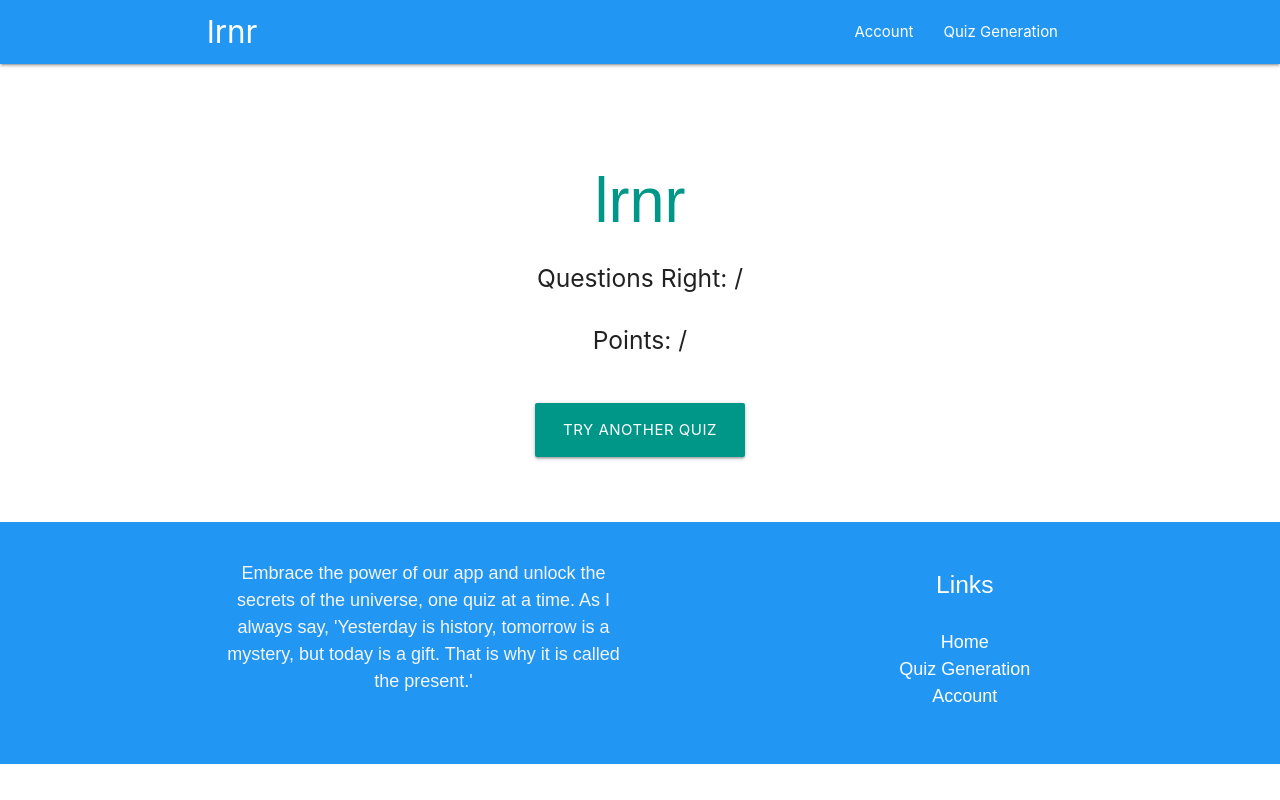
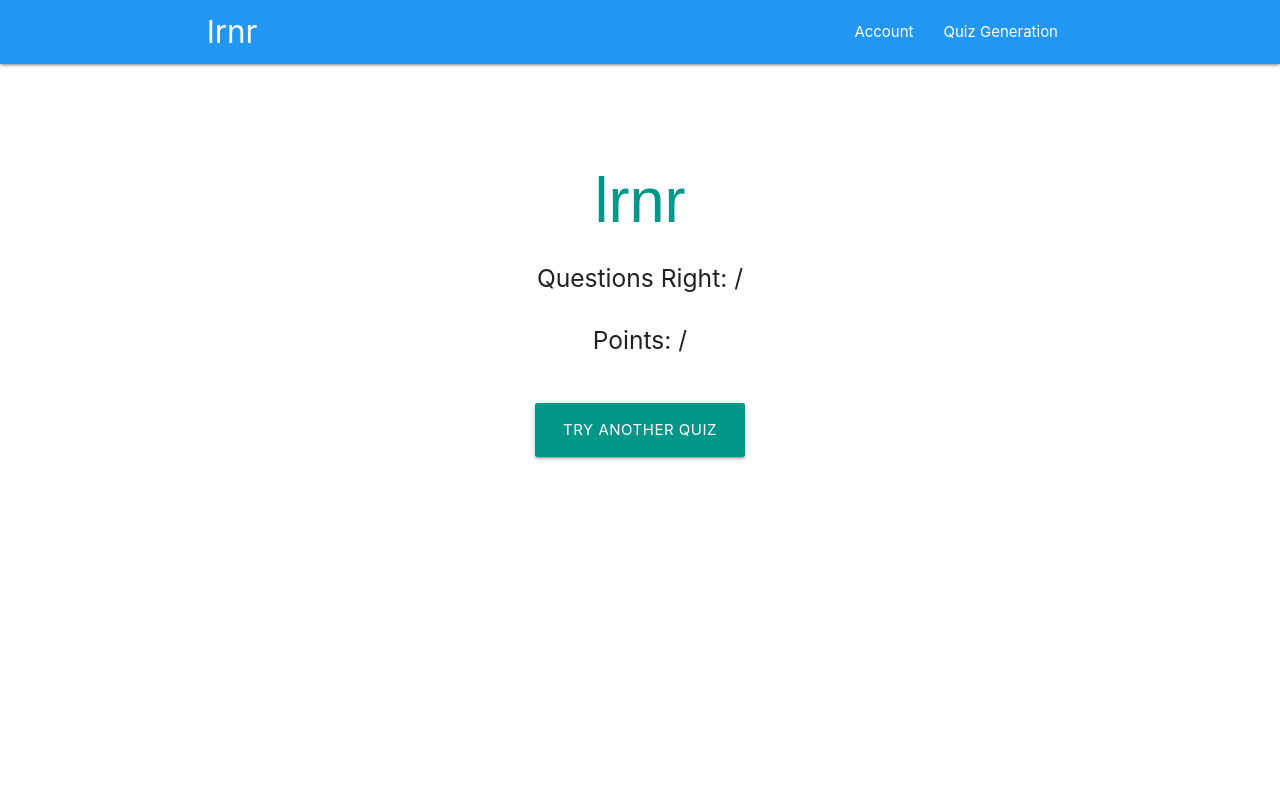
Before and after one commit to florla/lrnr, a React (Create React App) app in the folder frontend/: page /result in a window 1280 px wide. Shown: the top 800 px of the page. Built offline with nearby package versions, Linux system fonts and the light colour scheme.

Commit message:
footer fixed

```diff
--- a/frontend/src/components/Navbar.jsx
+++ b/frontend/src/components/Navbar.jsx
@@ -27,7 +27,7 @@ const Navbar = () => {
 
     return (
         <div>
-            <nav className="blue" role="navigation">
+            <nav className="blue " role="navigation">
                 <div className="nav-wrapper container" ref={navRef}>
                     <a id="logo-container" href="/" className="brand-logo">lrnr</a>
                     <ul className="right hide-on-med-and-down">
--- a/frontend/src/components/QuizComponent.jsx
+++ b/frontend/src/components/QuizComponent.jsx
@@ -62,7 +62,7 @@ const QuizComponent = ({ results }) => {
             <div className="container">
                 <div className="section">
                     <div className="row">
-                        <h2 className="teal-text">Question</h2>
+                        <h2 className="black-text">Question</h2>
                         <div className="col s12 header-5 quiz-transition" id="questionBlock">
                             <p>{currentQuestion}</p>
                         </div>
--- a/frontend/src/pages/Questionaire.jsx
+++ b/frontend/src/pages/Questionaire.jsx
@@ -11,7 +11,7 @@ export default function Questionaire() {
     console.log(results);
 
     return (
-        <div>
+        <div className='quizPage'>
             <QuizComponent results={results} />
             <Evaluation />
             <NextButtonComponent />
--- a/frontend/src/pages/Result.jsx
+++ b/frontend/src/pages/Result.jsx
@@ -9,6 +9,7 @@ export default function Result() {
     const pTotal = location.state && location.state.pTotal;
     console.log(counter, total);
     return (
+        <div class="results">
         <div class="section no-pad-bot" id="index-banner">
             <div class="container">
                 <br /><br />
@@ -24,5 +25,6 @@ export default function Result() {
 
             </div>
         </div>
+        </div>
     )
 }
--- a/frontend/src/styles/style.css
+++ b/frontend/src/styles/style.css
@@ -49,7 +49,7 @@ footer{
     height: 20%;
     max-width: 100vw;
     width: 100%;
-    bottom: -100;
+    bottom: 0;
     background-color: #f8f9fa;
     padding: 1rem 0;
     text-align: center;
@@ -82,3 +82,10 @@ footer{
 .page2{
     height:69vh;
 }
+.quizPage{
+    height:90vh;
+
+}
+.results{
+    height:120vh;
+}
```
